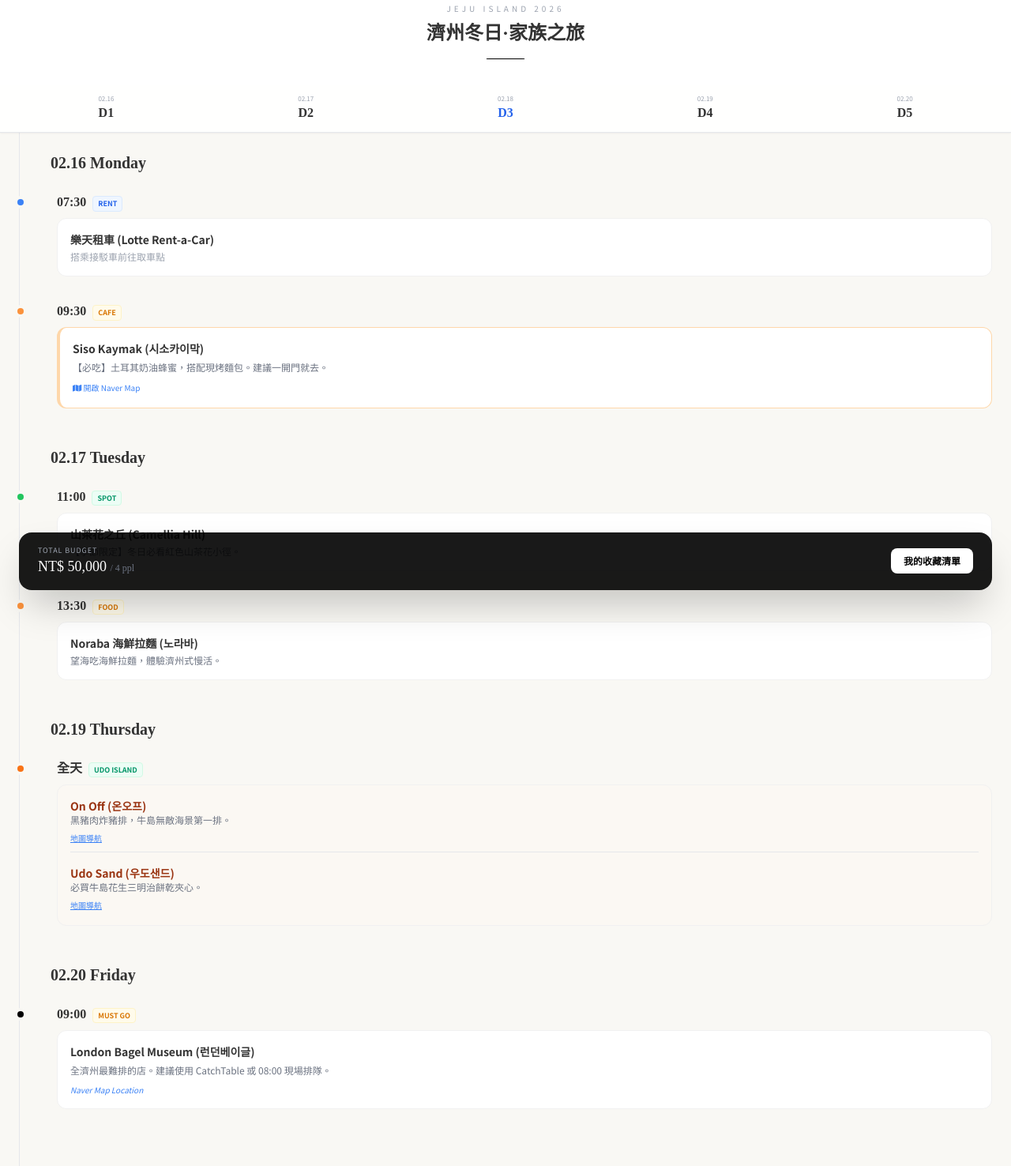
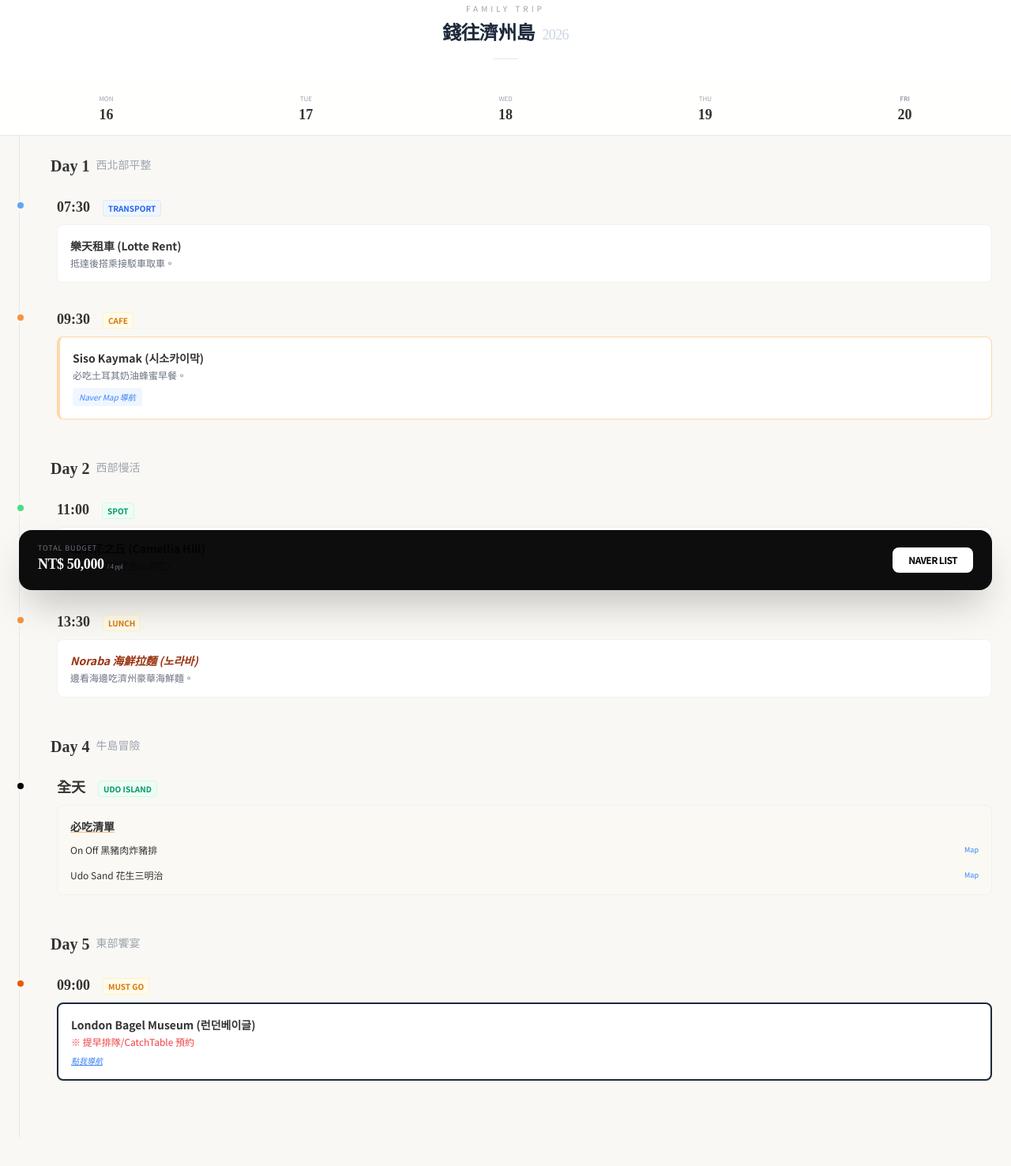
Before and after one commit to xingyuq297-ops/Jejo2026, a plain HTML site: page index.html in a window 1280 px wide. Shown: the part 29-1505 px from the top of the page at 79% size. Drawn offline with nearby package versions, Linux system fonts and the light colour scheme.

Commit message:
Update index.html

```diff
--- a/index.html
+++ b/index.html
@@ -3,7 +3,7 @@
 <head>
     <meta charset="UTF-8">
     <meta name="viewport" content="width=device-width, initial-scale=1.0">
-    <title>濟州 2026 | 行程清單</title>
+    <title>錢往濟州島 2026</title>
     <script src="https://cdn.tailwindcss.com"></script>
     <link rel="stylesheet" href="https://cdnjs.cloudflare.com/ajax/libs/font-awesome/6.4.0/css/all.min.css">
     <style>
@@ -11,94 +11,91 @@
         body { background-color: #f9f8f4; font-family: 'Noto Sans TC', sans-serif; color: #333; scroll-behavior: smooth; }
         .serif { font-family: 'Noto Serif TC', serif; }
         .timeline-line { position: absolute; left: 24px; top: 0; bottom: 0; width: 1px; background-color: #e5e7eb; }
-        .card { background: white; border-radius: 12px; border: 1px solid #f1f1f1; }
-        .tag { font-size: 9px; padding: 2px 6px; border-radius: 4px; font-weight: bold; }
+        .card { background: white; border-radius: 8px; border: 1px solid #f1f1f1; }
+        .tag { font-size: 10px; padding: 2px 6px; border-radius: 4px; font-weight: bold; text-transform: uppercase; }
         .tag-food { color: #d97706; background: #fffbeb; border: 1px solid #fef3c7; }
         .tag-spot { color: #059669; background: #ecfdf5; border: 1px solid #d1fae5; }
         .tag-stay { color: #2563eb; background: #eff6ff; border: 1px solid #dbeafe; }
-        .nav-sticky { position: sticky; top: 0; z-index: 100; background: rgba(255,255,255,0.9); backdrop-filter: blur(10px); }
+        .nav-active { border-bottom: 2px solid #333; font-weight: bold; }
     </style>
 </head>
 <body class="pb-24">
 
     <header class="p-8 text-center bg-white">
-        <p class="text-[10px] tracking-[0.4em] text-gray-400 mb-2 uppercase">Jeju Island 2026</p>
-        <h1 class="serif text-2xl font-bold">濟州冬日·家族之旅</h1>
-        <div class="h-px w-12 bg-black mx-auto mt-4"></div>
+        <p class="text-[10px] tracking-[0.4em] text-gray-400 mb-2 uppercase">Family Trip</p>
+        <h1 class="serif text-2xl font-bold tracking-tight text-slate-800">錢往濟州島 <span class="font-light text-slate-300 text-lg ml-1">2026</span></h1>
+        <div class="h-px w-8 bg-slate-200 mx-auto mt-4"></div>
     </header>
 
-    <nav class="nav-sticky border-b flex justify-around py-3 px-2 overflow-x-auto no-scrollbar shadow-sm">
-        <a href="#day1" class="text-center px-2"><p class="text-[8px] text-gray-400">02.16</p><p class="serif font-bold">D1</p></a>
-        <a href="#day2" class="text-center px-2"><p class="text-[8px] text-gray-400">02.17</p><p class="serif font-bold">D2</p></a>
-        <a href="#day3" class="text-center px-2"><p class="text-[8px] text-gray-400">02.18</p><p class="serif font-bold text-blue-600">D3</p></a>
-        <a href="#day4" class="text-center px-2"><p class="text-[8px] text-gray-400">02.19</p><p class="serif font-bold">D4</p></a>
-        <a href="#day5" class="text-center px-2"><p class="text-[8px] text-gray-400">02.20</p><p class="serif font-bold">D5</p></a>
+    <nav class="sticky top-0 bg-white/90 backdrop-blur-md z-50 border-b flex justify-around py-3 px-2">
+        <a href="#day1" class="text-center px-2"><p class="text-[8px] text-gray-400 uppercase">Mon</p><p class="serif font-bold text-lg">16</p></a>
+        <a href="#day2" class="text-center px-2"><p class="text-[8px] text-gray-400 uppercase">Tue</p><p class="serif font-bold text-lg">17</p></a>
+        <a href="#day3" class="text-center px-2"><p class="text-[8px] text-gray-400 uppercase">Wed</p><p class="serif font-bold text-lg">18</p></a>
+        <a href="#day4" class="text-center px-2"><p class="text-[8px] text-gray-400 uppercase">Thu</p><p class="serif font-bold text-lg">19</p></a>
+        <a href="#day5" class="text-center px-2"><p class="text-[8px] text-gray-400 uppercase text-blue-500 font-bold">Fri</p><p class="serif font-bold text-lg">20</p></a>
     </nav>
 
     <main class="p-6 relative">
         <div class="timeline-line"></div>
 
         <section id="day1" class="mb-12">
-            <h2 class="serif text-xl font-bold mb-6 pl-10">02.16 Monday</h2>
+            <h2 class="serif text-xl font-bold mb-6 pl-10 flex items-center gap-2">Day 1 <span class="text-sm font-normal text-gray-400">西北部平整</span></h2>
 
             <div class="relative pl-12 mb-8">
-                <div class="absolute left-[-2px] top-2 w-2 h-2 rounded-full bg-blue-500 ring-4 ring-[#f9f8f4]"></div>
-                <div class="flex items-baseline gap-2 mb-2"><span class="serif font-bold">07:30</span><span class="tag tag-stay">RENT</span></div>
+                <div class="absolute left-[-2px] top-2 w-2 h-2 rounded-full bg-blue-400 ring-4 ring-[#f9f8f4]"></div>
+                <div class="flex items-baseline gap-4 mb-2"><span class="serif font-bold text-lg">07:30</span><span class="tag tag-stay">Transport</span></div>
                 <div class="card p-4">
-                    <p class="font-bold text-sm">樂天租車 (Lotte Rent-a-Car)</p>
-                    <p class="text-xs text-gray-400 mt-1">搭乘接駁車前往取車點</p>
+                    <p class="font-bold text-sm">樂天租車 (Lotte Rent)</p>
+                    <p class="text-xs text-gray-500 mt-1">抵達後搭乘接駁車取車。</p>
                 </div>
             </div>
 
             <div class="relative pl-12 mb-8">
                 <div class="absolute left-[-2px] top-2 w-2 h-2 rounded-full bg-orange-400 ring-4 ring-[#f9f8f4]"></div>
-                <div class="flex items-baseline gap-2 mb-2"><span class="serif font-bold">09:30</span><span class="tag tag-food">CAFE</span></div>
+                <div class="flex items-baseline gap-4 mb-2"><span class="serif font-bold text-lg">09:30</span><span class="tag tag-food">Cafe</span></div>
                 <div class="card p-4 border-l-4 border-orange-200">
                     <p class="font-bold text-sm">Siso Kaymak (시소카이막)</p>
-                    <p class="text-xs text-gray-500 mt-1 leading-relaxed">【必吃】土耳其奶油蜂蜜，搭配現烤麵包。建議一開門就去。</p>
-                    <a href="https://naver.me/xsYv0q8u" class="text-[10px] text-blue-500 mt-2 inline-block"><i class="fa-solid fa-map"></i> 開啟 Naver Map</a>
+                    <p class="text-xs text-gray-500 mt-1">必吃土耳其奶油蜂蜜早餐。</p>
+                    <a href="https://naver.me/xsYv0q8u" class="text-[10px] text-blue-500 bg-blue-50 px-2 py-1 rounded mt-2 inline-block italic">Naver Map 導航</a>
                 </div>
             </div>
         </section>
 
         <section id="day2" class="mb-12">
-            <h2 class="serif text-xl font-bold mb-6 pl-10">02.17 Tuesday</h2>
-
+            <h2 class="serif text-xl font-bold mb-6 pl-10 flex items-center gap-2">Day 2 <span class="text-sm font-normal text-gray-400">西部慢活</span></h2>
             <div class="relative pl-12 mb-8">
-                <div class="absolute left-[-2px] top-2 w-2 h-2 rounded-full bg-green-500 ring-4 ring-[#f9f8f4]"></div>
-                <div class="flex items-baseline gap-2 mb-2"><span class="serif font-bold">11:00</span><span class="tag tag-spot">SPOT</span></div>
+                <div class="absolute left-[-2px] top-2 w-2 h-2 rounded-full bg-green-400 ring-4 ring-[#f9f8f4]"></div>
+                <div class="flex items-baseline gap-4 mb-2"><span class="serif font-bold text-lg">11:00</span><span class="tag tag-spot">Spot</span></div>
                 <div class="card p-4">
                     <p class="font-bold text-sm">山茶花之丘 (Camellia Hill)</p>
-                    <p class="text-xs text-gray-500 mt-1">【季節限定】冬日必看紅色山茶花小徑。</p>
+                    <p class="text-xs text-gray-500 mt-1 italic">「冬季限定紅色山茶花」</p>
                 </div>
             </div>
-
             <div class="relative pl-12 mb-8">
                 <div class="absolute left-[-2px] top-2 w-2 h-2 rounded-full bg-orange-400 ring-4 ring-[#f9f8f4]"></div>
-                <div class="flex items-baseline gap-2 mb-2"><span class="serif font-bold">13:30</span><span class="tag tag-food">FOOD</span></div>
+                <div class="flex items-baseline gap-4 mb-2"><span class="serif font-bold text-lg">13:30</span><span class="tag tag-food">Lunch</span></div>
                 <div class="card p-4">
-                    <p class="font-bold text-sm">Noraba 海鮮拉麵 (노라바)</p>
-                    <p class="text-xs text-gray-500 mt-1">望海吃海鮮拉麵，體驗濟州式慢活。</p>
+                    <p class="font-bold text-sm text-orange-800 italic font-black">Noraba 海鮮拉麵 (노라바)</p>
+                    <p class="text-xs text-gray-500 mt-1">邊看海邊吃濟州豪華海鮮麵。</p>
                 </div>
             </div>
         </section>
 
         <section id="day4" class="mb-12">
-            <h2 class="serif text-xl font-bold mb-6 pl-10">02.19 Thursday</h2>
+            <h2 class="serif text-xl font-bold mb-6 pl-10 flex items-center gap-2">Day 4 <span class="text-sm font-normal text-gray-400">牛島冒險</span></h2>
             <div class="relative pl-12 mb-8">
-                <div class="absolute left-[-2px] top-2 w-2 h-2 rounded-full bg-orange-500 ring-4 ring-[#f9f8f4]"></div>
-                <div class="flex items-baseline gap-2 mb-2"><span class="serif font-bold">全天</span><span class="tag tag-spot">UDO ISLAND</span></div>
-                <div class="card p-4 bg-orange-50/30">
+                <div class="absolute left-[-2px] top-2 w-2 h-2 rounded-full bg-black ring-4 ring-[#f9f8f4]"></div>
+                <div class="flex items-baseline gap-4 mb-2"><span class="serif font-bold text-lg">全天</span><span class="tag tag-spot">Udo Island</span></div>
+                <div class="card p-4 bg-orange-50/20">
+                    <p class="font-bold text-sm mb-3 underline decoration-orange-300">必吃清單</p>
                     <div class="space-y-4">
-                        <div class="border-b pb-2">
-                            <p class="font-bold text-sm text-orange-800">On Off (온오프)</p>
-                            <p class="text-xs text-gray-500">黑豬肉炸豬排，牛島無敵海景第一排。</p>
-                            <a href="https://naver.me/FOv7Z4K1" class="text-[10px] text-blue-500 underline">地圖導航</a>
+                        <div class="flex justify-between items-center">
+                            <p class="text-xs">On Off 黑豬肉炸豬排</p>
+                            <a href="https://naver.me/FOv7Z4K1" class="text-[9px] text-blue-500">Map</a>
                         </div>
-                        <div>
-                            <p class="font-bold text-sm text-orange-800">Udo Sand (우도샌드)</p>
-                            <p class="text-xs text-gray-500">必買牛島花生三明治餅乾夾心。</p>
-                            <a href="https://naver.me/I5cM7R1x" class="text-[10px] text-blue-500 underline">地圖導航</a>
+                        <div class="flex justify-between items-center">
+                            <p class="text-xs">Udo Sand 花生三明治</p>
+                            <a href="https://naver.me/I5cM7R1x" class="text-[9px] text-blue-500">Map</a>
                         </div>
                     </div>
                 </div>
@@ -106,27 +103,27 @@
         </section>
 
         <section id="day5" class="mb-12">
-            <h2 class="serif text-xl font-bold mb-6 pl-10">02.20 Friday</h2>
+            <h2 class="serif text-xl font-bold mb-6 pl-10 flex items-center gap-2">Day 5 <span class="text-sm font-normal text-gray-400">東部饗宴</span></h2>
             <div class="relative pl-12 mb-8">
-                <div class="absolute left-[-2px] top-2 w-2 h-2 rounded-full bg-black ring-4 ring-[#f9f8f4]"></div>
-                <div class="flex items-baseline gap-2 mb-2"><span class="serif font-bold">09:00</span><span class="tag tag-food">MUST GO</span></div>
-                <div class="card p-4">
+                <div class="absolute left-[-2px] top-2 w-2 h-2 rounded-full bg-orange-600 ring-4 ring-[#f9f8f4]"></div>
+                <div class="flex items-baseline gap-4 mb-2"><span class="serif font-bold text-lg">09:00</span><span class="tag tag-food">Must go</span></div>
+                <div class="card p-4 border-2 border-slate-800 shadow-sm">
                     <p class="font-bold text-sm">London Bagel Museum (런던베이글)</p>
-                    <p class="text-xs text-gray-500 mt-1 leading-relaxed">全濟州最難排的店。建議使用 CatchTable 或 08:00 現場排隊。</p>
-                    <a href="https://naver.me/G87O6S6W" class="text-[10px] text-blue-500 mt-2 block italic">Naver Map Location</a>
+                    <p class="text-xs text-red-500 mt-1">※ 提早排隊/CatchTable 預約</p>
+                    <a href="https://naver.me/G87O6S6W" class="text-[10px] text-blue-500 mt-2 block italic underline">點我導航</a>
                 </div>
             </div>
         </section>
 
     </main>
 
-    <footer class="fixed bottom-6 inset-x-6 flex justify-between items-center bg-black/90 text-white rounded-2xl px-6 py-4 shadow-2xl">
+    <footer class="fixed bottom-6 inset-x-6 flex justify-between items-center bg-black/95 text-white rounded-2xl px-6 py-4 shadow-2xl">
         <div class="flex flex-col">
-            <span class="text-[9px] text-gray-400 uppercase tracking-widest">Total Budget</span>
-            <span class="serif text-lg">NT$ 50,000 <span class="text-xs text-gray-500">/ 4 ppl</span></span>
+            <span class="text-[9px] text-gray-500 uppercase tracking-widest">Total Budget</span>
+            <span class="serif text-lg font-bold tracking-tight">NT$ 50,000 <span class="text-[9px] font-normal text-gray-500">/ 4 ppl</span></span>
         </div>
-        <a href="https://naver.me/5LQ4Tpck" class="bg-white text-black px-4 py-2 rounded-lg text-xs font-bold">
-            我的收藏清單
+        <a href="https://naver.me/5LQ4Tpck" class="bg-white text-black px-5 py-2 rounded-lg text-xs font-black uppercase tracking-tighter">
+            Naver List
         </a>
     </footer>
 
```
